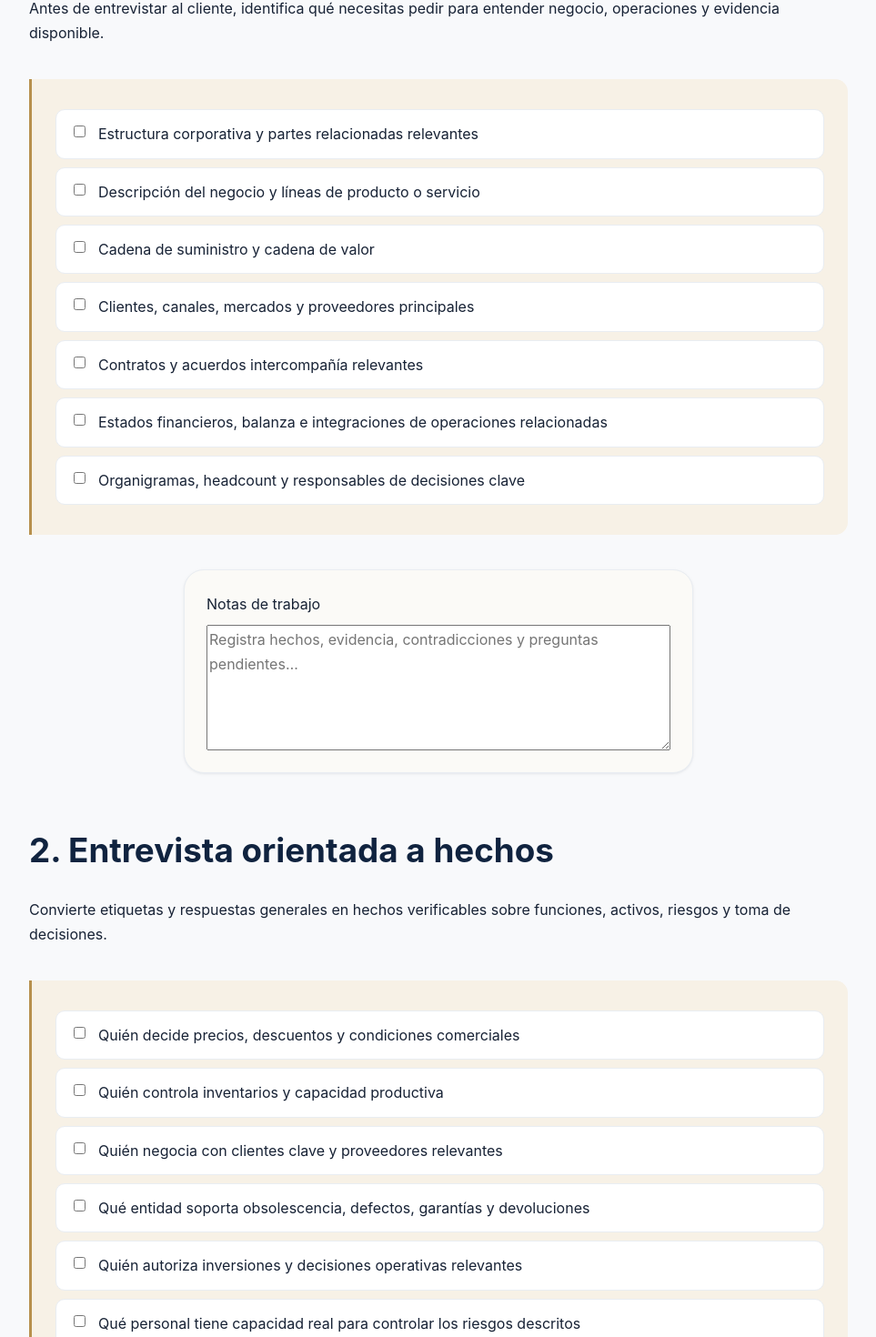
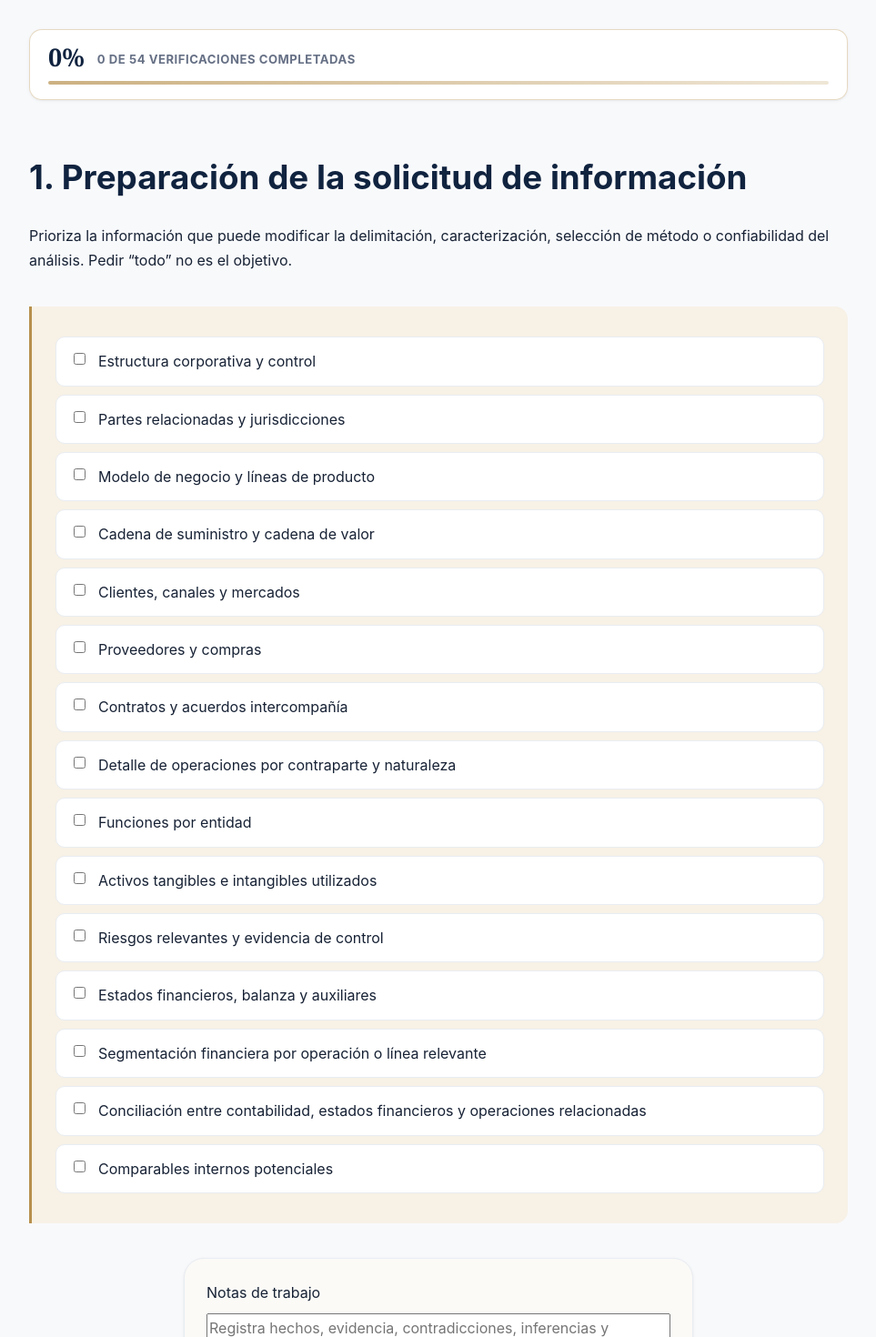
Before and after one commit to manuelcarrero-hash/transfer-pricing-insights-academy, a React (Vite) app: page /labs/client-onboarding in a window 1280 px wide. Shown: the part 950-2420 px from the top of the page at 91% size, without its empty margins (158-1121 px from the left). Built offline with nearby package versions, Linux system fonts and the light colour scheme.

Commit message:
feat: align onboarding lab with Nortek source case

```diff
--- a/src/pages/ClientOnboardingLabPage.tsx
+++ b/src/pages/ClientOnboardingLabPage.tsx
@@ -5,63 +5,117 @@ const STORAGE_KEY = 'tp-client-onboarding-lab-v1';
 const phases = [
   {
     id: 'request',
-    title: '1. Solicitud priorizada de información',
-    prompt: 'Antes de entrevistar al cliente, identifica qué necesitas pedir para entender negocio, operaciones y evidencia disponible.',
+    title: '1. Preparación de la solicitud de información',
+    prompt: 'Prioriza la información que puede modificar la delimitación, caracterización, selección de método o confiabilidad del análisis. Pedir “todo” no es el objetivo.',
     checks: [
-      'Estructura corporativa y partes relacionadas relevantes',
-      'Descripción del negocio y líneas de producto o servicio',
+      'Estructura corporativa y control',
+      'Partes relacionadas y jurisdicciones',
+      'Modelo de negocio y líneas de producto',
       'Cadena de suministro y cadena de valor',
-      'Clientes, canales, mercados y proveedores principales',
-      'Contratos y acuerdos intercompañía relevantes',
-      'Estados financieros, balanza e integraciones de operaciones relacionadas',
-      'Organigramas, headcount y responsables de decisiones clave',
+      'Clientes, canales y mercados',
+      'Proveedores y compras',
+      'Contratos y acuerdos intercompañía',
+      'Detalle de operaciones por contraparte y naturaleza',
+      'Funciones por entidad',
+      'Activos tangibles e intangibles utilizados',
+      'Riesgos relevantes y evidencia de control',
+      'Estados financieros, balanza y auxiliares',
+      'Segmentación financiera por operación o línea relevante',
+      'Conciliación entre contabilidad, estados financieros y operaciones relacionadas',
+      'Comparables internos potenciales',
     ],
   },
   {
     id: 'interview',
-    title: '2. Entrevista orientada a hechos',
-    prompt: 'Convierte etiquetas y respuestas generales en hechos verificables sobre funciones, activos, riesgos y toma de decisiones.',
+    title: '2. Entrevista simulada',
+    prompt: 'Convierte respuestas generales del Controller en hechos verificables. Formula preguntas sobre quién decide, ejecuta, controla y soporta las consecuencias económicas.',
     checks: [
-      'Quién decide precios, descuentos y condiciones comerciales',
-      'Quién controla inventarios y capacidad productiva',
-      'Quién negocia con clientes clave y proveedores relevantes',
-      'Qué entidad soporta obsolescencia, defectos, garantías y devoluciones',
-      'Quién autoriza inversiones y decisiones operativas relevantes',
-      'Qué personal tiene capacidad real para controlar los riesgos descritos',
+      'Quién desarrolla especificaciones técnicas y mejoras de proceso',
+      'Quién decide precios y condiciones con terceros y relacionadas',
+      'Quién controla inventarios, capacidad y compras extraordinarias',
+      'Quién negocia con proveedores y clientes clave',
+      'Quién procesa y soporta garantías, defectos y obsolescencia',
+      'Cómo se determinan regalías, servicios y condiciones del préstamo intragrupo',
     ],
   },
   {
-    id: 'reconcile',
-    title: '3. Reconciliación documental',
-    prompt: 'Contrasta lo dicho en entrevista con contratos, contabilidad, organigramas y evidencia de ejecución.',
+    id: 'evidence',
+    title: '3. Matriz de hechos y evidencia',
+    prompt: 'Clasifica cada afirmación antes de usarla en el análisis. Una declaración del entrevistado no equivale automáticamente a un hecho probado.',
     checks: [
-      'Contrato vs. conducta observada',
-      'Organigrama vs. personas que realmente deciden',
-      'Facturación vs. naturaleza económica de las operaciones',
-      'Estados financieros vs. integraciones y segmentación disponibles',
-      'Políticas internas vs. procesos efectivamente ejecutados',
+      'A. Hecho confirmado con evidencia',
+      'B. Declaración del entrevistado pendiente de soporte',
+      'C. Inferencia razonable que requiere validación',
+      'D. Información faltante',
     ],
   },
   {
-    id: 'record',
-    title: '4. Case record técnico',
-    prompt: 'Cierra el levantamiento separando hechos confirmados, vacíos, inconsistencias y preguntas de seguimiento.',
+    id: 'operations',
+    title: '4. Mapa de operaciones',
+    prompt: 'Separa las familias de operaciones de Nortek Industrial México antes de seleccionar métodos o agregar resultados.',
     checks: [
-      'Mapa de partes y operaciones controladas',
+      'Venta de producto terminado a relacionada',
+      'Compra de materias primas a relacionada',
+      'Regalías por marca y know-how',
+      'Servicios intragrupo',
+      'Financiamiento intragrupo',
+    ],
+  },
+  {
+    id: 'far',
+    title: '5. Entrevista de profundización FAR',
+    prompt: 'Investiga control del riesgo y capacidad real de decisión. No concluyas por etiquetas contractuales o por quién registra el efecto contable.',
+    checks: [
+      'Quién puede detener producción ante problemas de calidad',
+      'Quién decide niveles de inventario y compras extraordinarias',
+      'Quién aprueba proveedores nuevos',
+      'Quién fija o negocia precios con terceros y relacionadas',
+      'Qué ocurre económicamente cuando un producto queda obsoleto',
+      'Quién decide aceptar reclamaciones de garantía y quién absorbe el costo',
+      'Qué mejoras de proceso desarrolla NIM y quién decide explotarlas',
+    ],
+  },
+  {
+    id: 'financial',
+    title: '6. Trazabilidad financiera',
+    prompt: 'Reconcilia la ruta Estados financieros → balanza → auxiliares → contraparte → tipo de operación → base utilizada en el análisis.',
+    checks: [
+      'Conciliar la base contable de regalías con el 2.5% contractual aplicable',
+      'Separar categorías y drivers dentro de la factura de servicios',
+      'Distinguir saldo promedio y saldo de cierre del préstamo',
+      'Resolver la segmentación de costo de ventas entre terceros y relacionadas',
+    ],
+  },
+  {
+    id: 'redflags',
+    title: '7. Red flags',
+    prompt: 'Identifica dónde la evidencia disponible todavía impide una conclusión confiable.',
+    checks: [
+      'Contrato y conducta potencialmente inconsistentes',
+      'Posible mejora de proceso o intangible desarrollado localmente',
+      'Riesgos descritos sin evidencia suficiente de control',
+      'Base de regalía que requiere conciliación',
+      'Benefit test y allocation keys insuficientemente documentados',
+      'Falta de análisis de creditworthiness contemporáneo',
+      'Segmentación financiera insuficiente para ciertas pruebas',
+      'Comparables internos potenciales que deben investigarse antes de externos',
+    ],
+  },
+  {
+    id: 'memo',
+    title: '8. Client Technical Intake Memo',
+    prompt: 'Prepara el expediente para revisión sin adelantar una conclusión arm’s length ni elegir definitivamente un método.',
+    checks: [
+      'Descripción preliminar del negocio y mapa de partes relacionadas',
+      'Inventario separado de operaciones',
       'FAR preliminar sustentado en evidencia',
-      'Riesgos significativos y quién los controla',
-      'Información financiera disponible y brechas de segmentación',
-      'Inconsistencias que requieren aclaración',
-      'Preguntas de seguimiento priorizadas antes de concluir',
+      'Hechos confirmados vs. pendientes e inferencias',
+      'Información financiera disponible, faltante y próximos pasos priorizados',
     ],
   },
 ] as const;
 
-type LabState = {
-  completed: string[];
-  notes: Record<string, string>;
-};
-
+type LabState = { completed: string[]; notes: Record<string, string> };
 const emptyState: LabState = { completed: [], notes: {} };
 
 export function ClientOnboardingLabPage() {
@@ -75,9 +129,7 @@ export function ClientOnboardingLabPage() {
     }
   });
 
-  useEffect(() => {
-    localStorage.setItem(STORAGE_KEY, JSON.stringify(state));
-  }, [state]);
+  useEffect(() => { localStorage.setItem(STORAGE_KEY, JSON.stringify(state)); }, [state]);
 
   const total = phases.reduce((sum, phase) => sum + phase.checks.length, 0);
   const progress = Math.round((state.completed.length / total) * 100);
@@ -107,21 +159,19 @@ export function ClientOnboardingLabPage() {
       <div className="container narrow">
         <div className="eyebrow">Laboratorio transversal · Levantamiento de información</div>
         <h1>Client Onboarding Case Lab</h1>
-        <p className="lead small">
-          Practica cómo convertir una solicitud genérica de información y una entrevista con cliente en un expediente técnico de precios de transferencia. El laboratorio evalúa levantamiento técnico, escucha, reconciliación y disciplina de evidencia; no habilidades comerciales.
-        </p>
+        <p className="lead small">Entrena cómo convertir una solicitud de información y una entrevista con cliente en un expediente técnico de precios de transferencia: hechos, operaciones, FAR, evidencia, información financiera, inconsistencias, vacíos y preguntas de seguimiento.</p>
 
         <div className="concept-callout">
-          <strong>Escenario</strong>
-          <p>
-            Una entidad manufacturera mexicana compra insumos y presta servicios intragrupo, vende parte de su producción a una relacionada y reporta que opera con riesgos limitados. El contrato asigna varias decisiones a la matriz, pero la información inicial es incompleta sobre inventarios, precios, garantías, personal y segmentación financiera. Tu trabajo es construir el expediente antes de emitir conclusiones de TP.
-          </p>
+          <strong>Caso · Nortek Industrial México, S.A. de C.V. (“NIM”)</strong>
+          <p>NIM pertenece a un grupo multinacional de componentes industriales. La administración solicita apoyo para preparar su análisis de precios de transferencia. Sólo tienes organigrama legal simplificado, estados financieros, balanza, relación preliminar de partes relacionadas, tres contratos intercompañía, listado contable preliminar y una presentación corporativa. El expediente todavía no explica suficientemente quién toma varias decisiones clave ni si las cifras permiten segmentar las operaciones.</p>
         </div>
 
-        <div className="assessment-progress">
-          <strong>{progress}%</strong>
-          <span>{state.completed.length} de {total} verificaciones completadas</span>
+        <div className="concept-callout">
+          <strong>Regla del laboratorio</strong>
+          <p>No inventes hechos, no confundas contrato con conducta y no selecciones un método sobre cifras no reconciliadas. El objetivo es demostrar que sabes reconocer cuándo todavía no existe información suficiente para concluir.</p>
         </div>
+
+        <div className="assessment-progress"><strong>{progress}%</strong><span>{state.completed.length} de {total} verificaciones completadas</span></div>
 
         {phases.map(phase => (
           <section className="section-block" key={phase.id}>
@@ -130,42 +180,17 @@ export function ClientOnboardingLabPage() {
             <div className="concept-callout">
               {phase.checks.map((item, index) => {
                 const key = `${phase.id}-${index}`;
-                return (
-                  <label className="assessment-option" key={key}>
-                    <input type="checkbox" checked={completedSet.has(key)} onChange={() => toggle(key)} />
-                    <span>{item}</span>
-                  </label>
-                );
+                return <label className="assessment-option" key={key}><input type="checkbox" checked={completedSet.has(key)} onChange={() => toggle(key)} /><span>{item}</span></label>;
               })}
             </div>
-            <label className="certificate-name-form">
-              <span>Notas de trabajo</span>
-              <textarea
-                rows={5}
-                value={state.notes[phase.id] ?? ''}
-                onChange={event => setNotes(phase.id, event.target.value)}
-                placeholder="Registra hechos, evidencia, contradicciones y preguntas pendientes…"
-              />
-            </label>
+            <label className="certificate-name-form"><span>Notas de trabajo</span><textarea rows={5} value={state.notes[phase.id] ?? ''} onChange={event => setNotes(phase.id, event.target.value)} placeholder="Registra hechos, evidencia, contradicciones, inferencias y preguntas pendientes…" /></label>
           </section>
         ))}
 
         <section className="section-block">
           <h2>Criterio de cierre</h2>
-          {done ? (
-            <div className="concept-callout">
-              <strong>Expediente listo para revisión.</strong>
-              <p>
-                Completaste las cuatro capas del levantamiento. Antes de concluir una posición de precios de transferencia, revisa tus notas y confirma que cada afirmación material pueda rastrearse a evidencia o quede identificada expresamente como información pendiente.
-              </p>
-            </div>
-          ) : (
-            <p>Completa las verificaciones pendientes. El objetivo no es llenar casillas: es evitar que una conclusión técnica descanse en hechos no corroborados.</p>
-          )}
-          <div className="course-actions">
-            <a className="button secondary" href="https://docs.google.com/document/d/1d6VWPIL67U92uiLNnqqPxUVeA1HHTD3LcChla6u_Syc/edit" target="_blank" rel="noreferrer">Abrir toolkit de entrevista</a>
-            <button className="button secondary" type="button" onClick={reset}>Reiniciar laboratorio</button>
-          </div>
+          {done ? <div className="concept-callout"><strong>Expediente listo para revisión.</strong><p>Completaste las ocho fases del caso. La solución sobresaliente no es la que formula más preguntas, sino la que reduce incertidumbre relevante, mantiene separadas las operaciones y deja trazabilidad clara entre cada afirmación y su evidencia.</p></div> : <p>Completa las verificaciones pendientes. El criterio sugerido del caso fuente es 80/100; esta versión interactiva funciona como práctica guiada y no sustituye una evaluación formal del memo.</p>}
+          <div className="course-actions"><a className="button secondary" href="https://docs.google.com/document/d/1d6VWPIL67U92uiLNnqqPxUVeA1HHTD3LcChla6u_Syc/edit" target="_blank" rel="noreferrer">Abrir toolkit de entrevista</a><button className="button secondary" type="button" onClick={reset}>Reiniciar laboratorio</button></div>
         </section>
       </div>
     </section>
```
